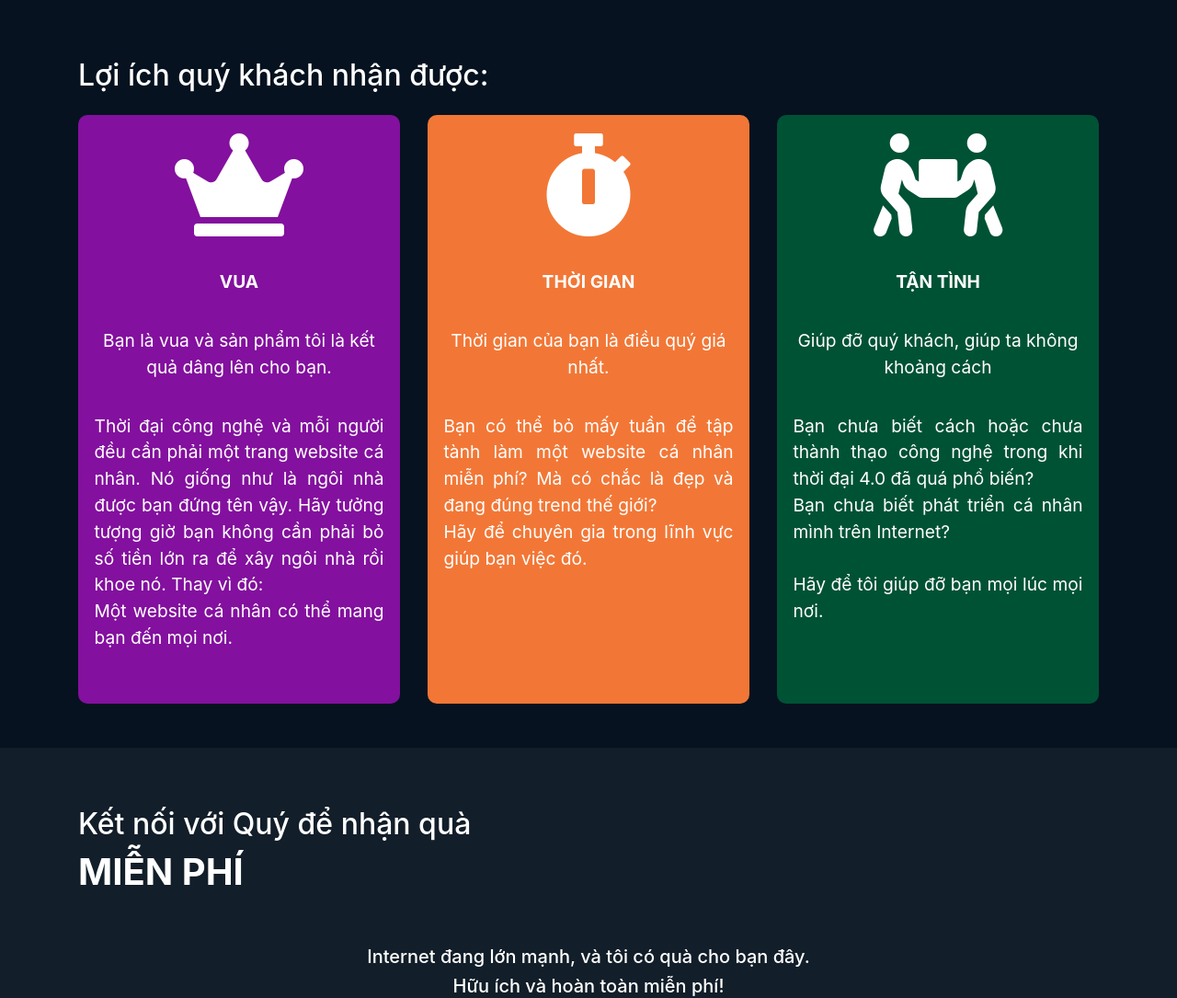
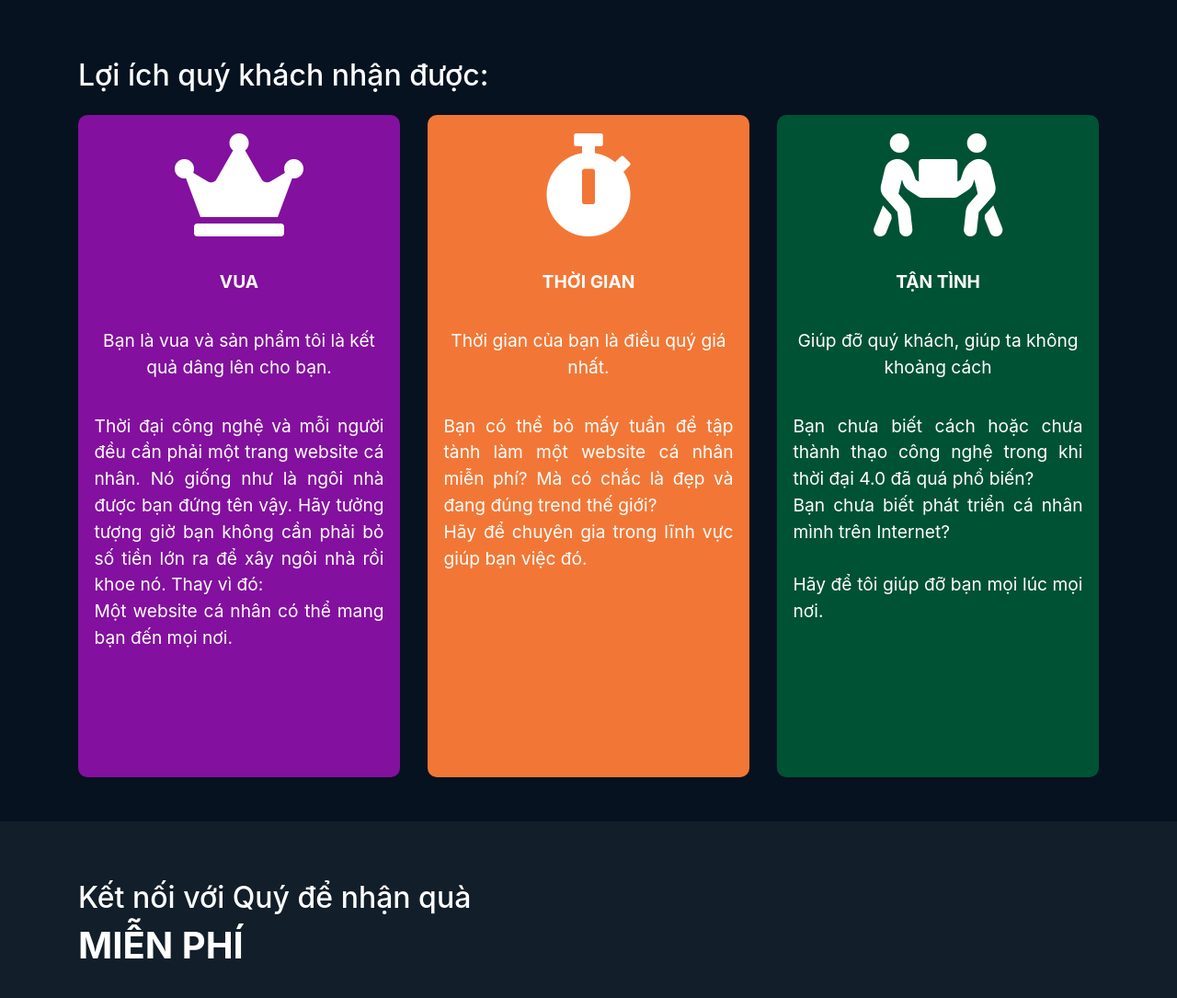
Before and after one commit to QuyItEngineer/hoangbuingocquy, a PHP site: page / in a window 1280 px wide. Shown: the part 1573-2658 px from the top of the page at 92% size. Run offline with PHP 8.4, Linux system fonts and the light colour scheme.

Commit message:
website hoang bui ngoc quy v-1.0.0: fix full height 90vh

```diff
--- a/assets/scss/layout/_body.scss
+++ b/assets/scss/layout/_body.scss
@@ -1,7 +1,8 @@
 @mixin block() {
     padding-top: 20px;
     border-radius: 10px;
-    height: 80vh;
+    height: 90vh;
+    // height: 100%;
     text-align: justify;
     span {
         font-size: 7rem;
--- a/assets/scss/style.css
+++ b/assets/scss/style.css
@@ -69,13 +69,13 @@
 .about-me__block2--end { padding: 10px 0px; border-left: solid 5px #009e66; }
 
 .help-you { background-color: #06121F; color: #FFFFFF; }
-.help-you__block1 { background-color: #83109E; padding-top: 20px; border-radius: 10px; height: 80vh; text-align: justify; }
+.help-you__block1 { background-color: #83109E; padding-top: 20px; border-radius: 10px; height: 90vh; text-align: justify; }
 .help-you__block1 span { font-size: 7rem; }
 .help-you__block1 p { margin: 10% 5%; font-size: 1.2rem; }
-.help-you__block2 { background-color: #F27736; padding-top: 20px; border-radius: 10px; height: 80vh; text-align: justify; }
+.help-you__block2 { background-color: #F27736; padding-top: 20px; border-radius: 10px; height: 90vh; text-align: justify; }
 .help-you__block2 span { font-size: 7rem; }
 .help-you__block2 p { margin: 10% 5%; font-size: 1.2rem; }
-.help-you__block3 { background-color: #005235; padding-top: 20px; border-radius: 10px; height: 80vh; text-align: justify; }
+.help-you__block3 { background-color: #005235; padding-top: 20px; border-radius: 10px; height: 90vh; text-align: justify; }
 .help-you__block3 span { font-size: 7rem; }
 .help-you__block3 p { margin: 10% 5%; font-size: 1.2rem; }
 
```
Also changed, not shown: assets/scss/style.min.css.
